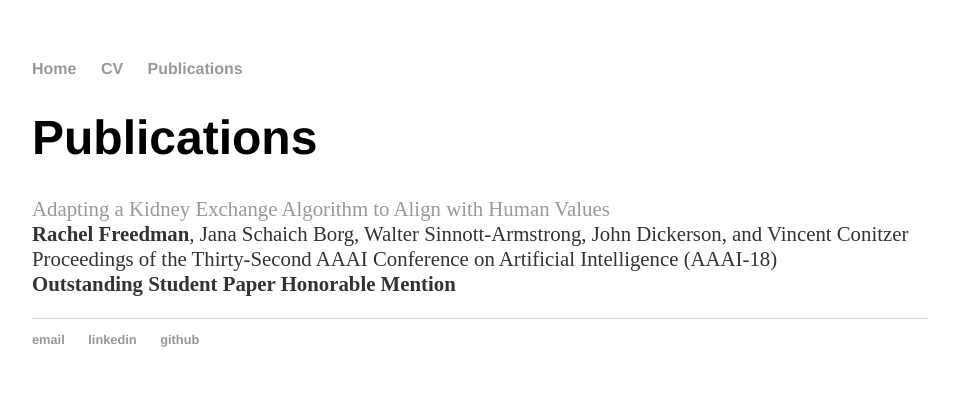
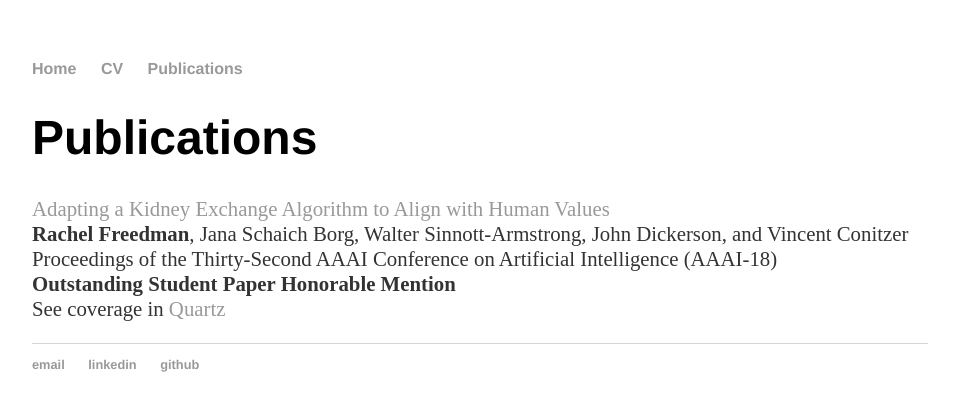
Before and after one commit to RachelFreedman/rachelfreedman.github.io, a Jekyll site: the page built from publications/index.html, in a window 1280 px wide. Shown: the top 411 px of the page, without its empty margins (160-1119 px from the left). Built offline with Jekyll 4.4.1, drawn with Linux system fonts in a browser that asks for light colours.

Commit message:
add quartz link

```diff
--- a/publications/index.html
+++ b/publications/index.html
@@ -7,5 +7,6 @@
 	<p><a href="/assets/Freedman18.pdf">Adapting a Kidney Exchange Algorithm to Align with Human Values</a><br />
 	<b>Rachel Freedman</b>, Jana Schaich Borg, Walter Sinnott-Armstrong, John Dickerson, and Vincent Conitzer<br />
 	Proceedings of the Thirty-Second AAAI Conference on Artificial Intelligence (AAAI-18)<br />
-	<b>Outstanding Student Paper Honorable Mention</b></p>
+	<b>Outstanding Student Paper Honorable Mention</b><br />
+	See coverage in <a href="https://qz.com/1383083/how-ai-changed-organ-donation-in-the-us/">Quartz</a></p>
 </div><!-- /.blurb -->
```
